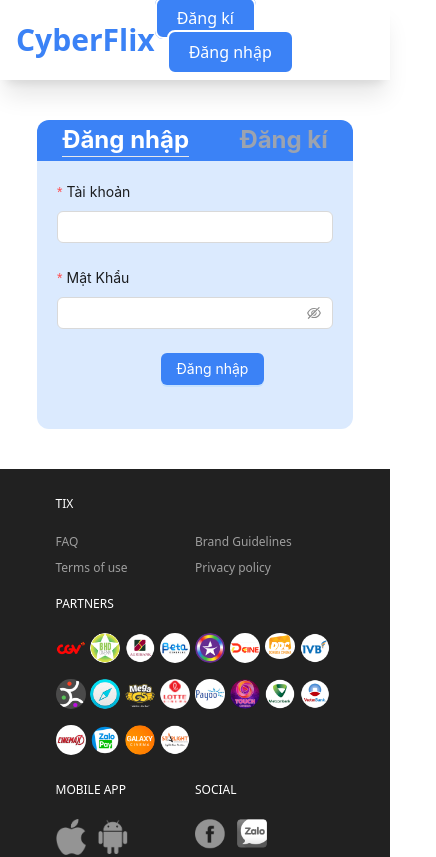
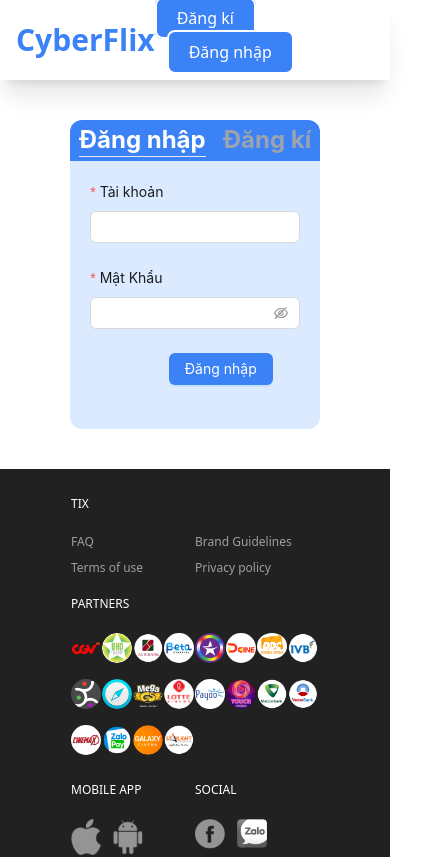
Before and after one commit to KHA0410/CyberFlix, a React (Create React App) app: page /login in a window 390 px wide. Shown: the top 857 px of the page, 436 px wide, since content can reach past the window. Built offline with nearby package versions, Linux system fonts and the light colour scheme.

Commit message:
theaters tab - responsive

```diff
--- a/src/Pages/HomePage/TheatersTab/MovieSchedule.jsx
+++ b/src/Pages/HomePage/TheatersTab/MovieSchedule.jsx
@@ -13,7 +13,7 @@
                         <img src={phim.hinhAnh} alt='movie' className='item__img' />
                         <div className='item__content'>
                             <h2 className='item__movieName'>{phim.tenPhim}</h2>
-                            <div className='item__schedule grid grid-cols-4 xl:grid-cols-2 gap-4'>
+                            <div className='item__schedule grid grid-cols-3 2xl:grid-cols-2 lg:grid-cols-1 gap-4'>
                                 {phim.lstLichChieuTheoPhim.map((date, index) => {
                                     return (
                                         <a className='schedule__date' key={index}>
--- a/src/Pages/HomePage/TheatersTab/TheatersTab.jsx
+++ b/src/Pages/HomePage/TheatersTab/TheatersTab.jsx
@@ -27,7 +27,7 @@
             children: <Tabs className='theatersTab__child' style={{height: 720}} tabPosition='left' items={heThongRap.lstCumRap.map((cumRap) => {
                 return {
                     key: cumRap.tenCumRap,
-                    label: <div className='tabChild__address text-left w-60 truncate'>
+                    label: <div className='tabChild__address text-left w-70 truncate'>
                         <h2 className='address__title uppercase'>{cumRap.tenCumRap}</h2>
                         <Tooltip title={cumRap.diaChi}>
                             <p className='address__text'>{cumRap.diaChi}</p>
--- a/src/assets/scss/base/_reset.scss
+++ b/src/assets/scss/base/_reset.scss
@@ -5,7 +5,7 @@
 }
 
 .containerCss {
-    width: 90%;
+    width: 80%;
     margin: 0 auto;
 }
 
```
